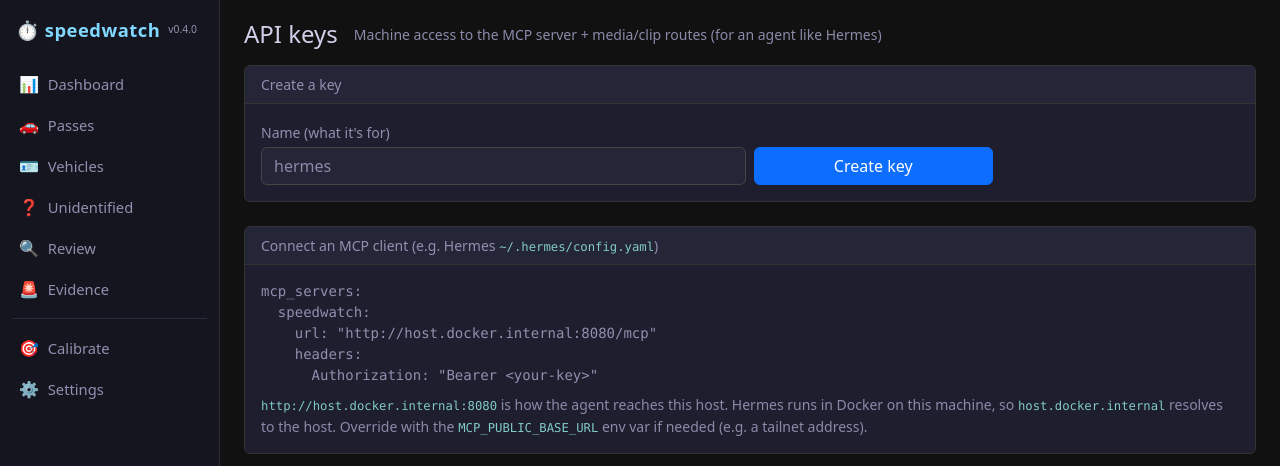
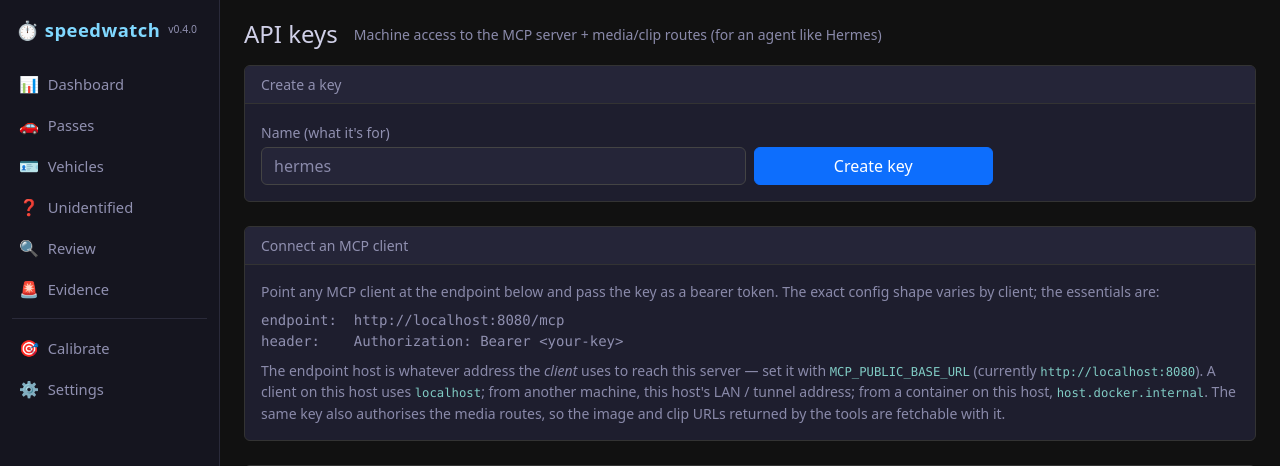
Before and after one commit to lucvan/speedwatch, a FastAPI app: page /keys in a window 1280 px wide. Shown: the top 466 px of the page. Run offline with FastAPI, Linux system fonts and the light colour scheme; data that the repository does not hold is empty; parts of the project's set-up code (start-up, migrations or seed data) failed here and were passed over.

Commit message:
mcp: make API-key UI + default base URL setup-agnostic
The /keys "connect a client" panel hard-coded Hermes and host.docker.internal/Docker,
and MCP_PUBLIC_BASE_URL defaulted to host.docker.internal — assumptions that don't hold
for other deployments. Genericised the panel (any MCP client; bearer token; pick the host
per where the client runs) and changed the default base URL to http://localhost:PORT, with
localhost / LAN-or-tunnel / host.docker.internal documented as the per-setup options.

```diff
--- a/app/web/templates/keys.html
+++ b/app/web/templates/keys.html
@@ -27,17 +27,20 @@
 </div>
 
 <div class="card mb-4">
-  <div class="card-header small">Connect an MCP client (e.g. Hermes <code>~/.hermes/config.yaml</code>)</div>
+  <div class="card-header small">Connect an MCP client</div>
   <div class="card-body">
-    <pre class="mb-0 small" style="white-space:pre-wrap">mcp_servers:
-  speedwatch:
-    url: "{{ public_base }}{{ mcp_path }}"
-    headers:
-      Authorization: "Bearer &lt;your-key&gt;"</pre>
+    <p class="small text-muted mb-2">
+      Point any MCP client at the endpoint below and pass the key as a bearer token. The exact
+      config shape varies by client; the essentials are:
+    </p>
+    <pre class="mb-0 small" style="white-space:pre-wrap">endpoint:  {{ public_base }}{{ mcp_path }}
+header:    Authorization: Bearer &lt;your-key&gt;</pre>
     <div class="small text-muted mt-2">
-      <code>{{ public_base }}</code> is how the agent reaches this host. Hermes runs in Docker on
-      this machine, so <code>host.docker.internal</code> resolves to the host. Override with the
-      <code>MCP_PUBLIC_BASE_URL</code> env var if needed (e.g. a tailnet address).
+      The endpoint host is whatever address the <em>client</em> uses to reach this server — set it
+      with <code>MCP_PUBLIC_BASE_URL</code> (currently <code>{{ public_base }}</code>). A client on
+      this host uses <code>localhost</code>; from another machine, this host's LAN / tunnel address;
+      from a container on this host, <code>host.docker.internal</code>. The same key also authorises
+      the media routes, so the image and clip URLs returned by the tools are fetchable with it.
     </div>
   </div>
 </div>
```
Also changed, not shown: app/config.py (+5 -3 lines), 1 other file.
